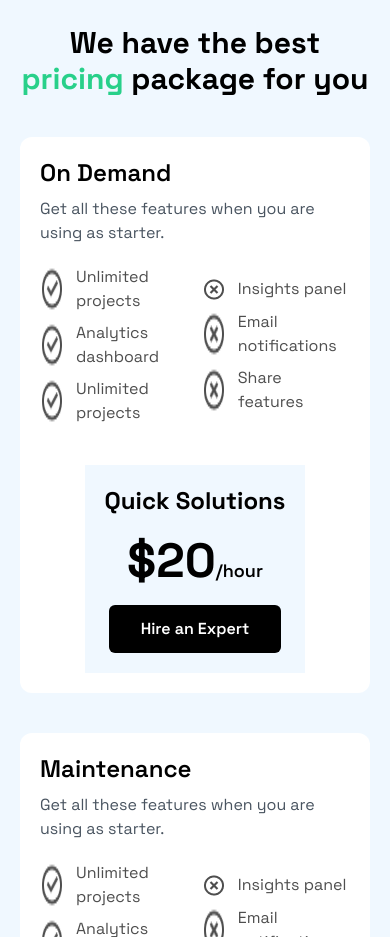
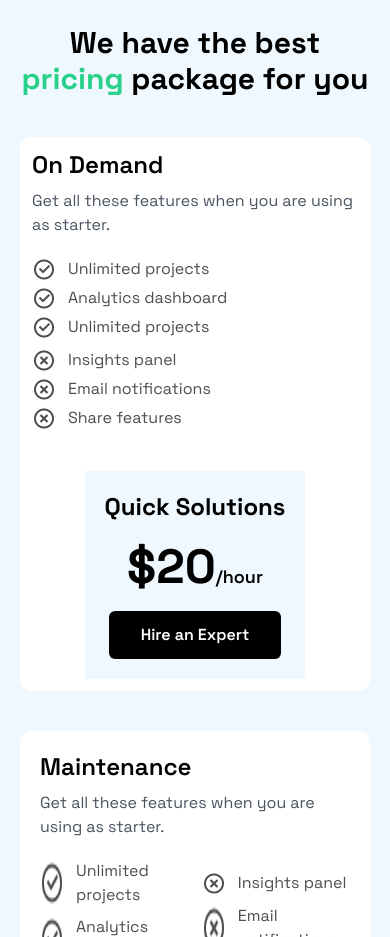
Before and after one commit to Wallychi/techty, a React (Vite) app: page /service in a window 390 px wide. Shown: the part 2580-3517 px from the top of the page. Built offline with nearby package versions, Linux system fonts and the light colour scheme.

Commit message:
fix Service

```diff
--- a/src/pages/Service.jsx
+++ b/src/pages/Service.jsx
@@ -63,14 +63,14 @@ const Service = () => {
       <div className='flex flex-col bg-[#F0F8FF] items-center px-5 lg:px-15 mt-10 lg:mt-20 py-10 lg:py-15'>
         <h1 className='text-3xl lg:text-4xl font-bold text-center'>We have the best <span className='text-[#28D08A]'>pricing</span> package for you</h1>
 
-        <div className='flex flex-col lg:flex-row bg-white rounded-xl p-5 gap-10 lg:gap-0 lg:p-7 items-center w-full lg:w-11/12 mt-10'>
+        <div className='flex flex-col lg:flex-row bg-white rounded-xl p-3 gap-10 lg:gap-0 lg:p-7 items-center w-full lg:w-11/12 mt-10'>
           <div className='flex flex-col gap-5 lg:gap-7 lg:w-3/4'>
             <div className='flex flex-col gap-2 '>
               <p className='text-2xl lg:text-3xl font-semibold'>On Demand</p>
               <p className='text-[#495460]'>Get all these features when you are using as starter.</p>
             </div>
-            <div className='flex items-center justify-between lg:justify-normal lg:gap-40 text-[#4E4E4E]'>
-              <div className='flex flex-col gap-2'>
+            <div className='flex flex-col lg:flex-row lg:items-center gap-2 lg:gap-40 text-[#4E4E4E]'>
+              <div className='flex flex-col gap-1'>
                 <div className='flex gap-3'>
                   <img src='/icons/correct.png' />
                   <p>Unlimited projects</p>
@@ -88,7 +88,7 @@ const Service = () => {
 
 
               </div>
-              <div className='flex flex-col gap-2'>
+              <div className='flex flex-col gap-1'>
                 <div className='flex gap-3'>
                   <img src='/icons/incorrect.png' />
                   <p>Insights panel</p>
```
